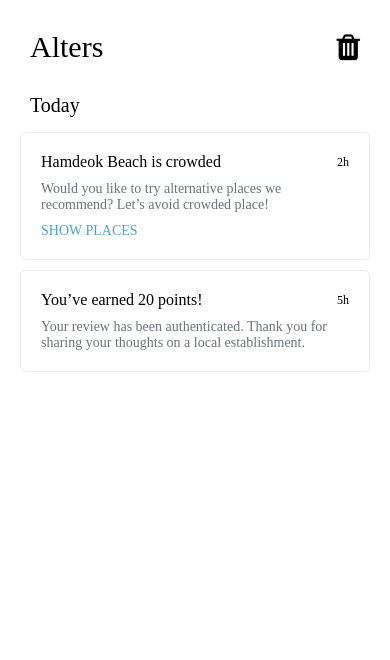
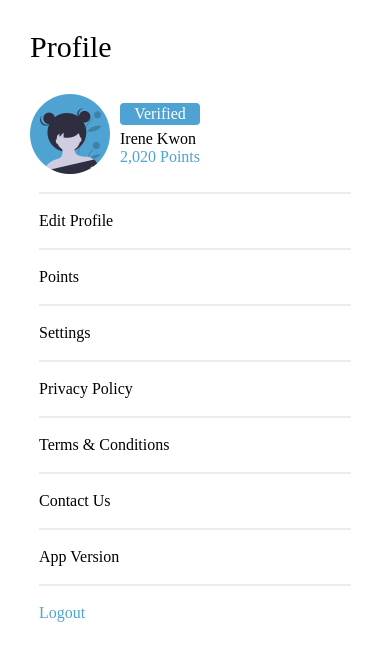
Before and after one commit to irnkwon/travelust, a React Native app: screen / in a window 390 px wide. Shown: the top 660 px of the page. Built offline with nearby package versions, Linux system fonts and the light colour scheme.

Commit message:
Finished basics for profile screen

```diff
--- a/App.js
+++ b/App.js
@@ -1,11 +1,11 @@
 import React, { Component } from 'react';
-import Alters from './screens/Alters';
+import Profile from './screens/Profile';
 
 class App extends Component {
   render() {
     return (
       <React.Fragment>
-        <Alters />
+        <Profile />
       </React.Fragment>
     );
   }
--- a/assets/styles/Theme.js
+++ b/assets/styles/Theme.js
@@ -32,6 +32,13 @@ export default {
     iconContainer: {
         marginLeft: 'auto',
         marginRight: 30
+    },
+    labelContainer: {
+        backgroundColor: Common.BLUE,
+        borderRadius: 4,
+        width: 80,
+        paddingVertical: 2,
+        marginBottom: 5
     },
 
     // custom width
@@ -75,19 +82,31 @@ export default {
         opacity: 0.4
     },
 
-    // illustrations
+    // images
     illus: {
         width: 320,
         height: 270,
         resizeMode: 'contain'
     },
+    icons: {
+        width: 80,
+        height: 80,
+        resizeMode: 'contain'
+    },
 
-    // dots
+    // dot
     dot: {
         width: 11,
         height: 11,
         borderRadius: 6,
         marginLeft: 10,
         marginRight: 10
+    },
+
+    // line
+    line: {
+        borderColor: Common.LIGHT_GRAY,
+        borderWidth: 1,
+        marginVertical: 18
     }
 }
--- a/screens/Alters.js
+++ b/screens/Alters.js
@@ -86,7 +86,7 @@ const planDetails = [
     desc: 'Your review has been authenticated. Thank you for sharing your thoughts on a local establishment.',
     type: 'review',
     time: '5h'
-},
+  }
 ]
 
 export default Alters;
--- /dev/null
+++ b/screens/Profile.js
@@ -0,0 +1,99 @@
+import React, { Component } from 'react';
+import { View, Image, ScrollView } from 'react-native';
+
+import Theme from '../assets/styles/Theme';
+import * as Common from '../assets/styles/Common';
+import Font from '../assets/styles/Font';
+
+class Profile extends Component {
+  render() {
+    return (
+      <ScrollView>
+        <View style={Theme.headingContainer}>
+          <Font
+            size='xl'
+            text='profile'
+            weight='semi'
+            transform='cap'
+          />
+        </View>
+        <View style={[Theme.headingContainer, Theme.row]}>
+          <Image source={require('../assets/images/profile-avatar.png')} style={Theme.icons} />
+          <View style={{ marginLeft: Common.SMALL_MARGIN }}>
+            <View style={[Theme.labelContainer, Theme.center]}>
+                <Font
+                    size='m'
+                    text='verified'
+                    weight='mid'
+                    transform='cap'
+                    color='white'
+                />
+            </View>
+            <Font
+                size='m'
+                text='irene kwon'
+                weight='semi'
+                transform='cap'
+            />
+            <Font
+                size='m'
+                text='2,020 points'
+                weight='mid'
+                transform='cap'
+                color='blue'
+            />
+          </View>
+        </View>
+        {profileMenuDetails.map((i) =>
+            <View key={i.id} style={[Theme.customWidth, { alignSelf: 'center' }]}>
+                <View style={Theme.line}></View>
+                <Font
+                    size='m'
+                    text={i.name}
+                    transform='cap'
+                    color={i.type == 'logout' ? 'blue' : null}
+                />
+            </View>
+        )}
+      </ScrollView>
+    );
+  }
+}
+
+const profileMenuDetails = [
+    {
+        id: 1,
+        name: 'edit profile'
+    },
+    {
+        id: 2,
+        name: 'points'
+    },
+    {
+        id: 3,
+        name: 'settings'
+    },
+    {
+        id: 4,
+        name: 'privacy policy'
+    },
+    {
+        id: 5,
+        name: 'terms & conditions'
+    },
+    {
+        id: 6,
+        name: 'contact us'
+    },
+    {
+        id: 7,
+        name: 'app version'
+    },
+    {
+        id: 8,
+        name: 'logout',
+        type: 'logout'
+    }
+]
+
+export default Profile;
```
Also changed, not shown: assets/images/profile-avatar.png (added).
